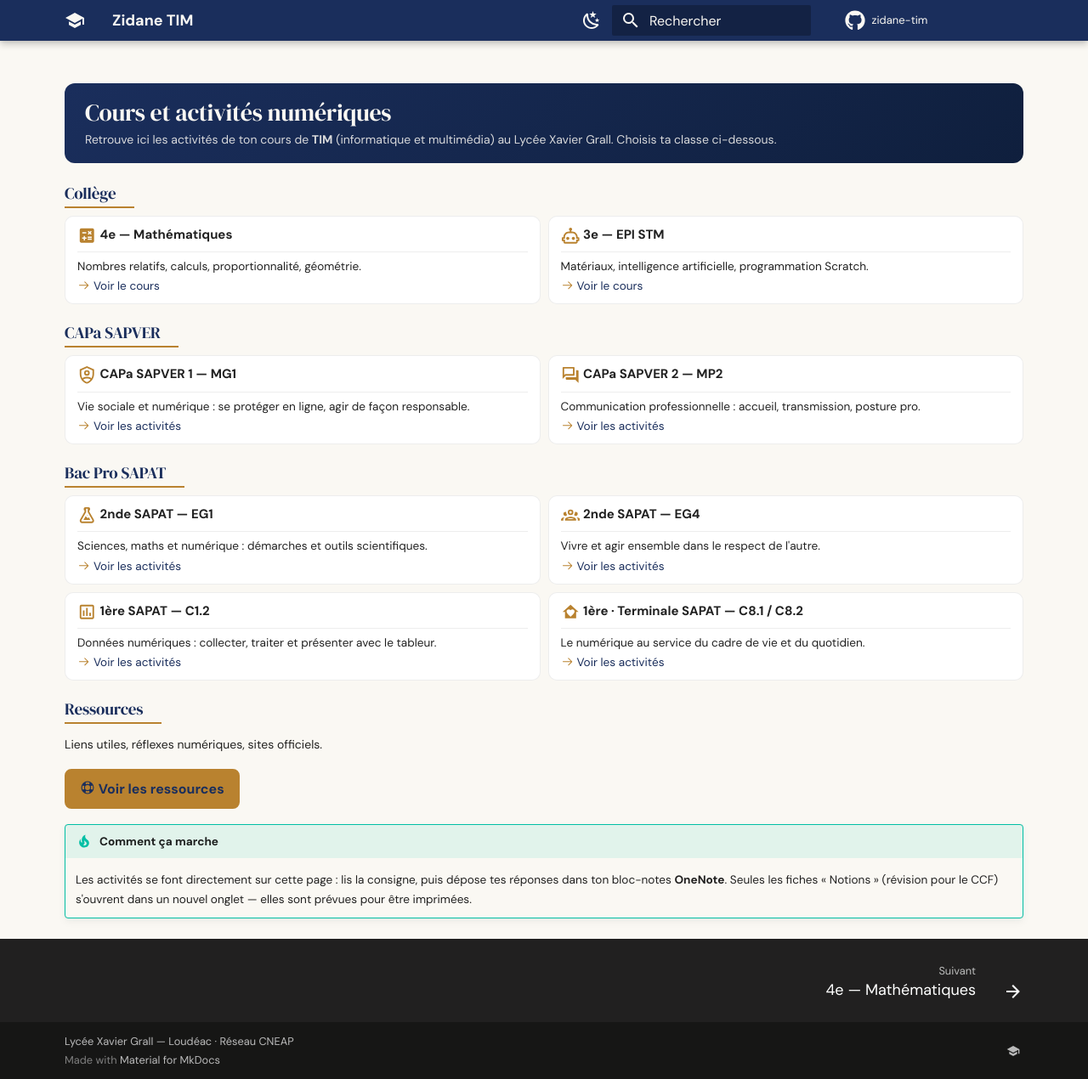
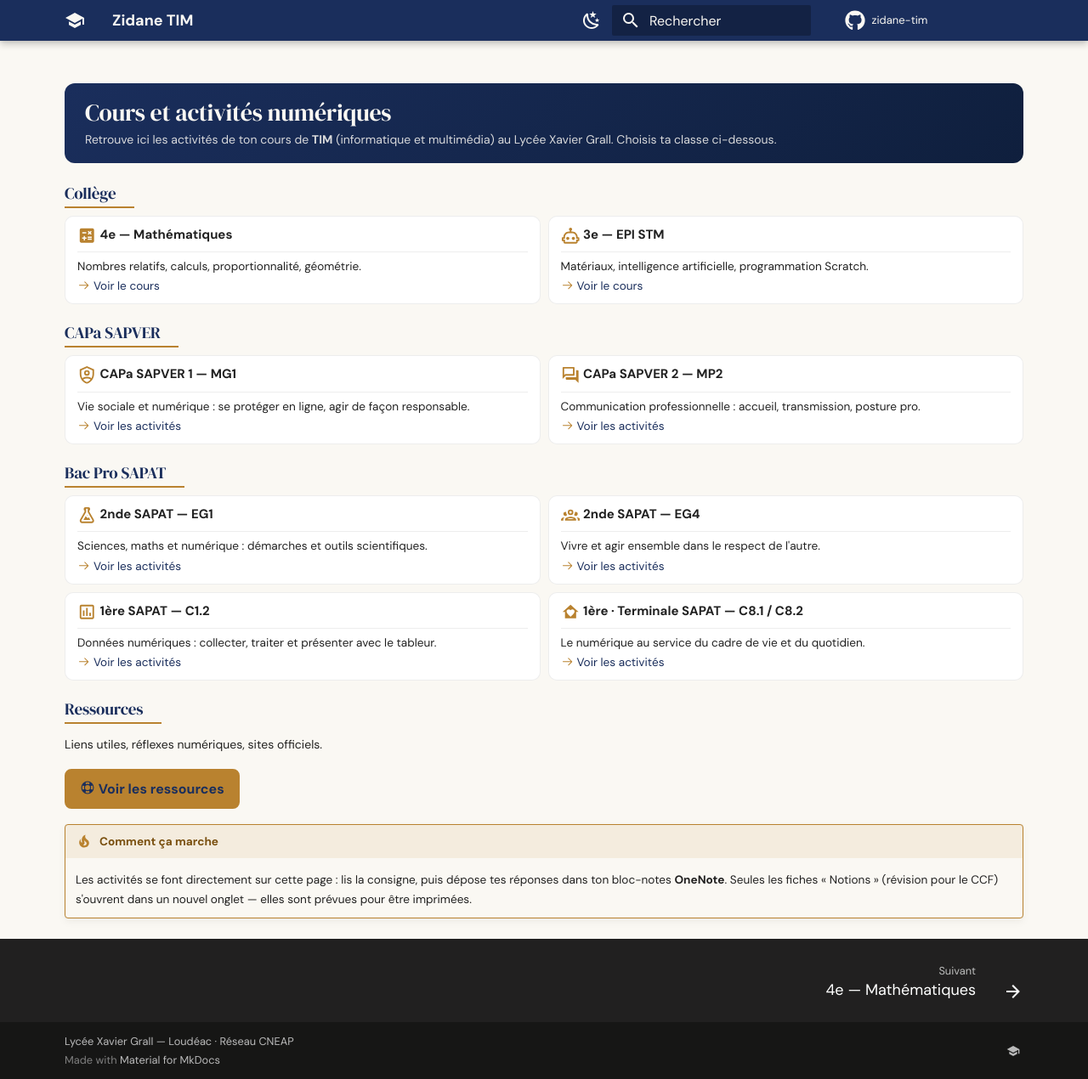
Before and after one commit to zidaneTim/zidane-tim, an MkDocs documentation site: the page built from docs/index.md, in a window 1280 px wide and 1270 px high. Shown: the whole window at 85% size. Built offline with MkDocs 1.6.1 and Material for MkDocs 9.7.7, drawn with Linux system fonts in a browser that asks for light colours; comment, search, counter and statistics services are not loaded.

Commit message:
ui: encarts tip en or (le teal par defaut de Material jurait avec la charte)

```diff
--- a/docs/assets/style.css
+++ b/docs/assets/style.css
@@ -219,10 +219,9 @@
   color: #faf8f3;
 }
 
-/* Admonitions : liseré en or, un peu plus compactes */
+/* Admonitions : un peu plus compactes */
 .md-typeset .admonition,
 .md-typeset details {
-  border-left-color: var(--md-accent-fg-color);
   font-size: 0.68rem;
   margin: 0.9rem 0;
 }
@@ -230,3 +229,23 @@
 .md-typeset .admonition > p:last-child {
   margin-bottom: 0.5rem;
 }
+
+/* Les encarts « tip » (Où répondre ?, Comment ça marche) sont les plus
+   fréquents : on les passe en or plutôt qu'en vert/teal par défaut de
+   Material, qui jurait avec la charte. Les autres types gardent leur
+   couleur sémantique (question, exemple, avertissement…). */
+.md-typeset .admonition.tip,
+.md-typeset details.tip {
+  border-color: var(--md-accent-fg-color);
+}
+
+.md-typeset .tip > .admonition-title,
+.md-typeset .tip > summary {
+  background-color: var(--md-accent-fg-color--transparent);
+  color: #7a5010;
+}
+
+.md-typeset .tip > .admonition-title::before,
+.md-typeset .tip > summary::before {
+  background-color: var(--md-accent-fg-color);
+}
```
